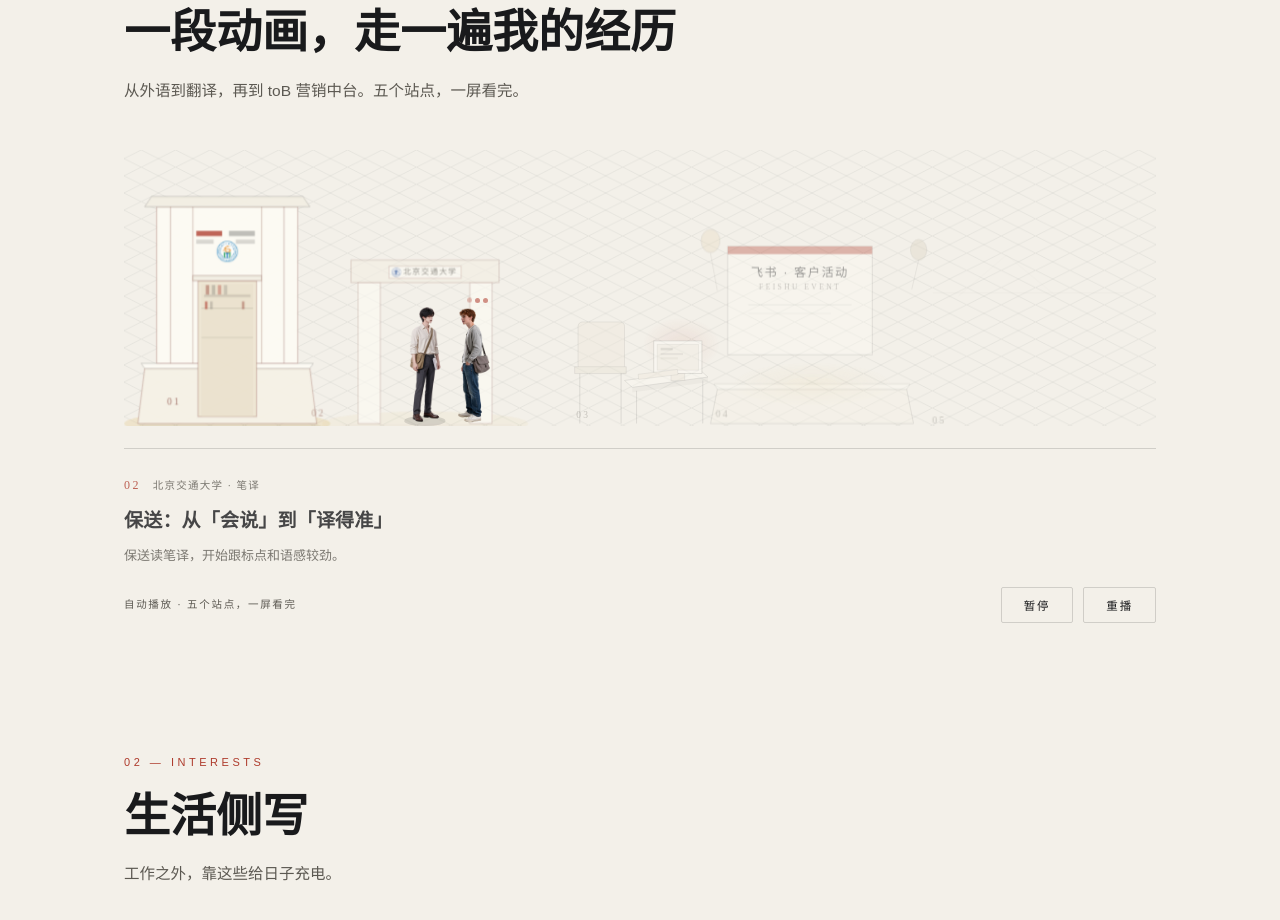
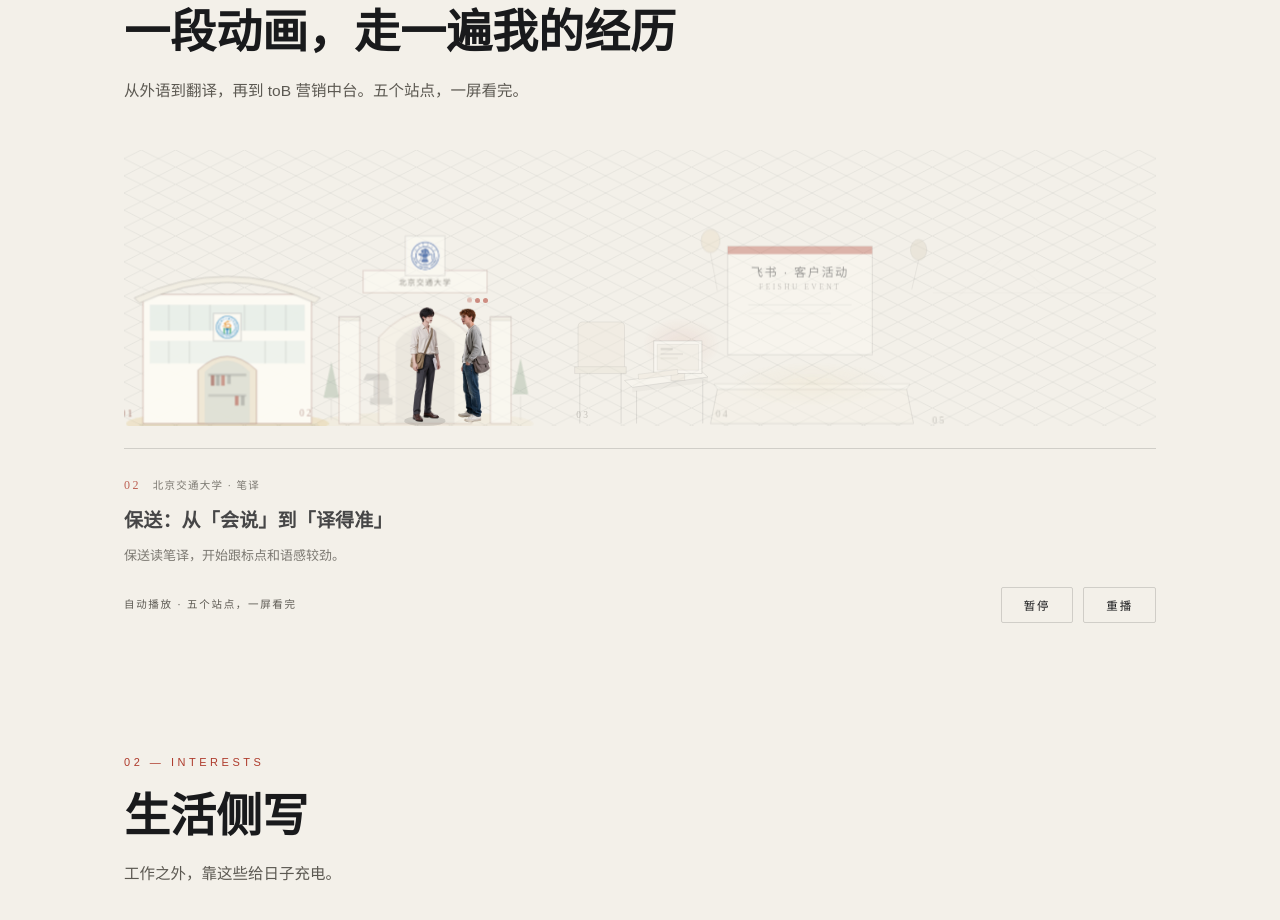
Before and after one commit to JasperY-creator/jasper-yaobin-site, a plain HTML site: page index.html in a window 1280 px wide. Shown: the part 847-1767 px from the top of the page. Drawn offline with Linux system fonts and the light colour scheme; a web font is replaced by a local one.

Commit message:
scene: 逸夫图书馆横向长楼弧檐、北交大拱门校徽松树

```diff
--- a/index.html
+++ b/index.html
@@ -427,48 +427,60 @@ section[id]{scroll-margin-top:68px}
 
           <!-- 01 西南科大 · 图书馆 -->
           <g class="site" id="site1" transform="translate(120,378)">
-            <ellipse class="glow" cx="0" cy="0" rx="120" ry="14" fill="#E2C98A"/>
-            <path class="cast" d="M-104 0 L104 0 L136 18 L-72 18 Z" fill="rgba(25,26,28,.05)"/>
-            <path class="arch" d="M-104 0 L-96 -64 L96 -64 L104 0 Z" fill="#F5F1E6" stroke="rgba(25,26,28,.26)"/>
-            <path class="arch-top" d="M-96 -64 L96 -64 L100 -70 L-100 -70 Z" fill="#FCFAF3" stroke="rgba(25,26,28,.2)"/>
-            <rect class="arch" x="-82" y="-252" width="164" height="182" fill="#FCFAF3" stroke="rgba(25,26,28,.26)"/>
-            <path class="arch-top" d="M-96 -252 L96 -252 L88 -264 L-88 -264 Z" fill="#F2EEE3" stroke="rgba(25,26,28,.2)"/>
-            <line class="det" x1="-66" y1="-252" x2="-66" y2="-70" stroke="rgba(25,26,28,.18)"/>
-            <line class="det" x1="-40" y1="-252" x2="-40" y2="-70" stroke="rgba(25,26,28,.12)"/>
-            <line class="det" x1="40" y1="-252" x2="40" y2="-70" stroke="rgba(25,26,28,.12)"/>
-            <line class="det" x1="66" y1="-252" x2="66" y2="-70" stroke="rgba(25,26,28,.18)"/>
-            <rect class="fill" x="-34" y="-166" width="68" height="158" fill="#EFE7D4" stroke="rgba(25,26,28,.26)"/>
-            <rect x="-30" y="-162" width="60" height="154" fill="#E7DEC9" opacity=".5"/>
-            <line x1="-30" y1="-134" x2="30" y2="-134" stroke="rgba(25,26,28,.15)"/>
-            <rect x="-27" y="-150" width="54" height="3" fill="rgba(25,26,28,.13)"/>
-            <rect x="-25" y="-161" width="4" height="11" fill="#8A2E22" opacity=".42"/>
-            <rect x="-18" y="-161" width="4" height="11" fill="rgba(25,26,28,.2)"/>
-            <rect x="-11" y="-161" width="4" height="11" fill="#AE3B2C" opacity=".38"/>
-            <rect x="-4" y="-161" width="4" height="11" fill="rgba(25,26,28,.16)"/>
-            <line x1="-30" y1="-100" x2="30" y2="-100" stroke="rgba(25,26,28,.11)"/>
-            <rect x="-26" y="-142" width="3" height="9" fill="#AE3B2C" opacity=".6"/>
-            <rect x="-20" y="-142" width="3" height="9" fill="rgba(25,26,28,.18)"/>
-            <rect x="17" y="-142" width="3" height="9" fill="#8A2E22" opacity=".4"/>
-            <rect class="det" x="-40" y="-172" width="80" height="6" fill="#F2EEE3" stroke="rgba(25,26,28,.22)"/>
-            <image href="assets/crest-swust.png" x="-12" y="-212" width="24" height="24" preserveAspectRatio="xMidYMid meet"/>
-            <rect x="-36" y="-224" width="30" height="6" fill="#AE3B2C" opacity=".8"/>
-            <rect x="2" y="-224" width="30" height="6" fill="rgba(25,26,28,.28)"/>
-            <rect x="-36" y="-214" width="20" height="5" fill="rgba(25,26,28,.16)"/>
-            <rect x="10" y="-214" width="22" height="5" fill="rgba(25,26,28,.16)"/>
-            <text class="site-k" x="-70" y="-22" text-anchor="start">01</text>
+            <ellipse class="glow" cx="0" cy="0" rx="118" ry="14" fill="#E2C98A"/>
+            <path class="cast" d="M-104 0 L104 0 L130 18 L-80 18 Z" fill="rgba(25,26,28,.05)"/>
+            <path class="arch" d="M-98 0 L-98 -150 L98 -150 L98 0 Z" fill="#FCFAF3" stroke="rgba(25,26,28,.26)"/>
+            <path class="arch-top" d="M-108 -146 Q0 -196 108 -146 L102 -140 Q0 -188 -102 -140 Z" fill="#F2EEE3" stroke="rgba(25,26,28,.2)"/>
+            <rect class="det" x="-90" y="-138" width="180" height="30" fill="#DEE8E3" opacity=".6"/>
+            <rect class="det" x="-90" y="-96" width="180" height="26" fill="#DEE8E3" opacity=".48"/>
+            <g stroke="rgba(25,26,28,.14)" stroke-width=".8">
+              <line x1="-68" y1="-138" x2="-68" y2="-108"/><line x1="-44" y1="-138" x2="-44" y2="-108"/>
+              <line x1="-20" y1="-138" x2="-20" y2="-108"/><line x1="20" y1="-138" x2="20" y2="-108"/>
+              <line x1="44" y1="-138" x2="44" y2="-108"/><line x1="68" y1="-138" x2="68" y2="-108"/>
+              <line x1="-68" y1="-96" x2="-68" y2="-70"/><line x1="-44" y1="-96" x2="-44" y2="-70"/>
+              <line x1="44" y1="-96" x2="44" y2="-70"/><line x1="68" y1="-96" x2="68" y2="-70"/>
+            </g>
+            <path class="fill" d="M-34 0 L-34 -62 Q0 -94 34 -62 L34 0 Z" fill="#EFE7D4" stroke="rgba(25,26,28,.28)"/>
+            <path d="M-26 0 L-26 -60 Q0 -86 26 -60 L26 0 Z" fill="#CBD8D4" opacity=".45"/>
+            <rect x="-22" y="-58" width="44" height="3" fill="rgba(25,26,28,.14)"/>
+            <rect x="-22" y="-34" width="44" height="3" fill="rgba(25,26,28,.11)"/>
+            <rect x="-19" y="-56" width="4" height="12" fill="#8A2E22" opacity=".5"/>
+            <rect x="-13" y="-56" width="4" height="12" fill="rgba(25,26,28,.22)"/>
+            <rect x="-7" y="-56" width="4" height="12" fill="#AE3B2C" opacity=".45"/>
+            <rect x="0" y="-56" width="4" height="10" fill="rgba(25,26,28,.18)"/>
+            <rect x="9" y="-32" width="4" height="11" fill="#AE3B2C" opacity=".5"/>
+            <rect x="16" y="-32" width="4" height="11" fill="rgba(25,26,28,.2)"/>
+            <rect x="-16" y="-128" width="32" height="32" fill="#FCFAF3" stroke="rgba(25,26,28,.18)"/>
+            <image href="assets/crest-swust.png" x="-13" y="-125" width="26" height="26" preserveAspectRatio="xMidYMid meet"/>
+            <text class="site-k" x="-124" y="-8" text-anchor="start">01</text>
           </g>
 
           <!-- 02 北交大 · 校门 -->
           <g class="site" id="site2" transform="translate(350,378)">
-            <ellipse class="glow" cx="0" cy="0" rx="120" ry="14" fill="#E2C98A"/>
-            <path class="cast" d="M-100 0 L100 0 L124 13 L-78 13 Z" fill="rgba(25,26,28,.05)"/>
-            <rect class="arch" x="-78" y="-164" width="26" height="164" fill="#FCFAF3" stroke="rgba(25,26,28,.26)"/>
-            <rect class="arch" x="52" y="-164" width="26" height="164" fill="#FCFAF3" stroke="rgba(25,26,28,.26)"/>
-            <rect class="arch" x="-86" y="-190" width="172" height="26" fill="#F2EEE3" stroke="rgba(25,26,28,.26)"/>
-            <rect class="fill" x="-42" y="-183" width="84" height="14" fill="#FCFAF3" stroke="rgba(25,26,28,.2)"/>
-            <image href="assets/crest-bjtu.png" x="-39" y="-181.5" width="11" height="11" preserveAspectRatio="xMidYMid meet"/>
-            <text x="6" y="-173" text-anchor="middle" style="font-family:'Noto Sans SC',sans-serif;font-size:9px;letter-spacing:.16em;fill:#5C5952">北京交通大学</text>
-            <text class="site-k" x="-132" y="-8" text-anchor="start">02</text>
+            <ellipse class="glow" cx="0" cy="0" rx="126" ry="14" fill="#E2C98A"/>
+            <path class="cast" d="M-104 0 L104 0 L128 13 L-82 13 Z" fill="rgba(25,26,28,.05)"/>
+            <rect class="arch" x="-100" y="-124" width="24" height="124" fill="#FCFAF3" stroke="rgba(25,26,28,.26)"/>
+            <rect class="arch" x="76" y="-124" width="24" height="124" fill="#FCFAF3" stroke="rgba(25,26,28,.26)"/>
+            <rect x="-100" y="-124" width="24" height="4" fill="#F2EEE3" stroke="rgba(25,26,28,.18)"/>
+            <rect x="76" y="-124" width="24" height="4" fill="#F2EEE3" stroke="rgba(25,26,28,.18)"/>
+            <path class="arch" d="M-54 0 L-54 -100 Q0 -160 54 -100 L54 0 Z" fill="#F5F1E6" stroke="rgba(25,26,28,.26)"/>
+            <path d="M-34 0 L-34 -94 Q0 -136 34 -94 L34 0 Z" fill="rgba(25,26,28,.07)"/>
+            <rect class="fill" x="-72" y="-178" width="144" height="26" fill="#FCFAF3" stroke="rgba(25,26,28,.24)"/>
+            <text x="0" y="-161" text-anchor="middle" style="font-family:'Noto Sans SC',sans-serif;font-size:9px;letter-spacing:.14em;fill:#5C5952">北京交通大学</text>
+            <rect x="-23" y="-218" width="46" height="46" fill="#FCFAF3" stroke="rgba(25,26,28,.18)"/>
+            <image href="assets/crest-bjtu.png" x="-17" y="-212" width="34" height="34" preserveAspectRatio="xMidYMid meet"/>
+            <g opacity=".5">
+              <path d="M-68 -58 L-46 -58 L-42 -50 L-72 -50 Z" fill="rgba(25,26,28,.42)"/>
+              <rect x="-60" y="-50" width="18" height="20" fill="rgba(25,26,28,.3)"/>
+              <rect x="-64" y="-30" width="26" height="8" fill="rgba(25,26,28,.34)"/>
+            </g>
+            <g opacity=".55">
+              <path d="M-118 -30 L-109 -72 L-100 -30 Z" fill="#8FA88E"/>
+              <line x1="-109" y1="-28" x2="-109" y2="-4" stroke="rgba(25,26,28,.22)"/>
+              <path d="M102 -34 L111 -76 L120 -34 Z" fill="#8FA88E"/>
+              <line x1="111" y1="-32" x2="111" y2="-4" stroke="rgba(25,26,28,.22)"/>
+            </g>
+            <text class="site-k" x="-146" y="-8" text-anchor="start">02</text>
           </g>
 
           <!-- 03 字节 · 语言中心工位 -->
```
